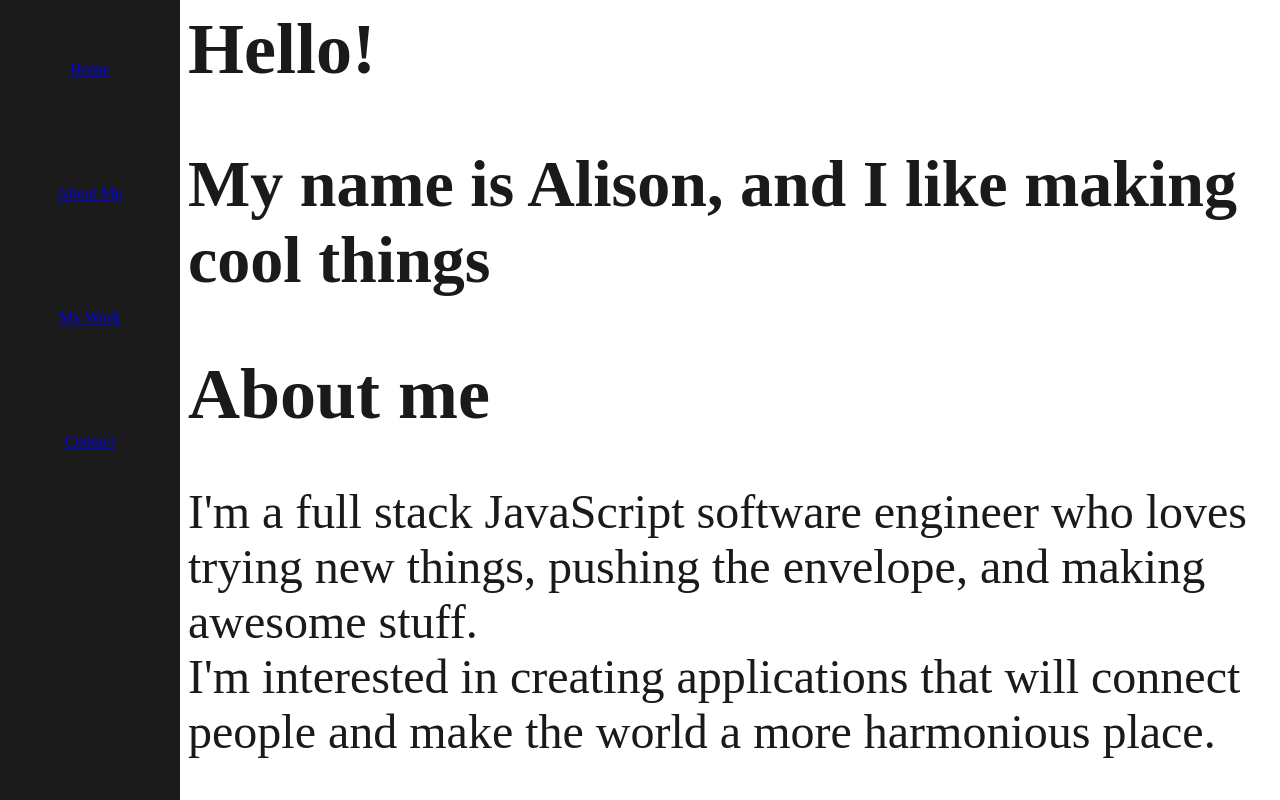
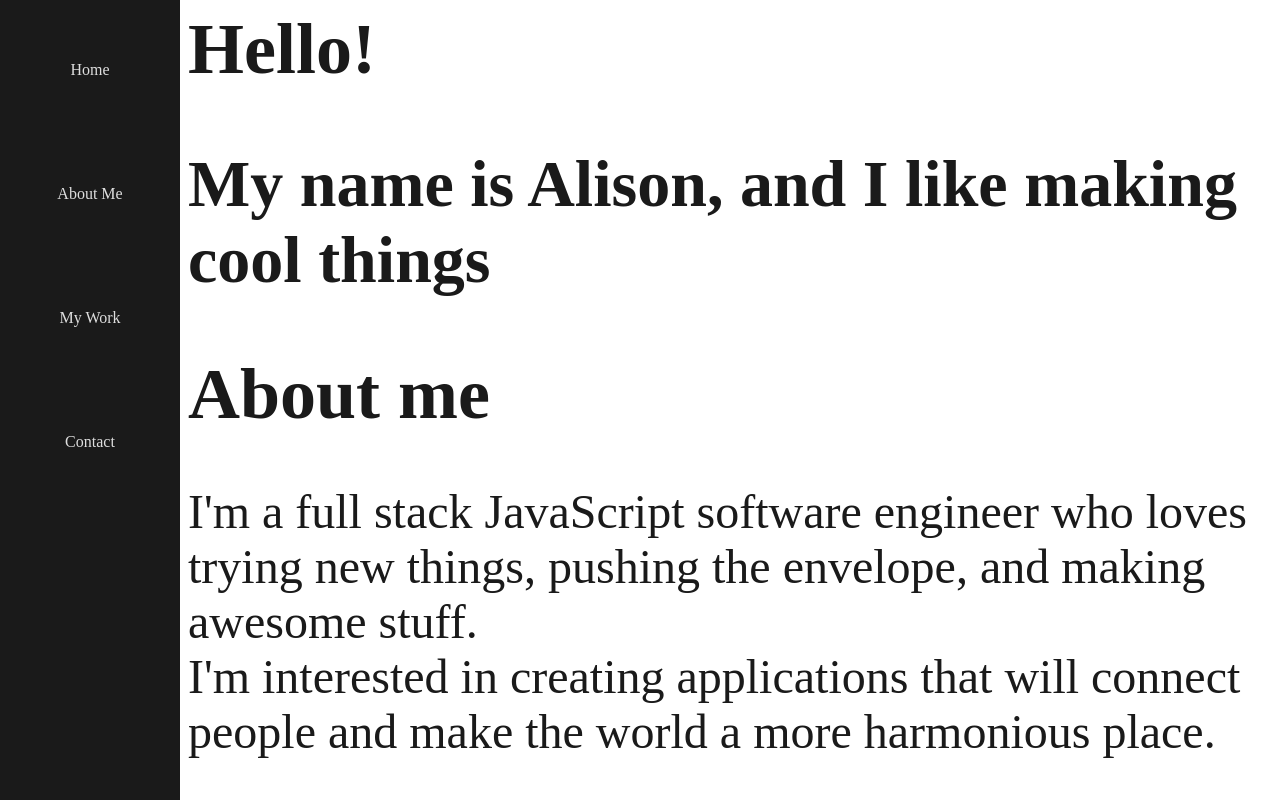
Before and after one commit to shimoal/personal_site, a React app: page / in a window 1280 px wide. Shown: the top 800 px of the page. Built offline with nearby package versions, Linux system fonts and the light colour scheme.

Commit message:
Modify SideBar text color

```diff
--- a/styles/SideBar.css
+++ b/styles/SideBar.css
@@ -8,7 +8,15 @@
 }
 
 .SideBar p {
-  color: #dedede;
   text-align: center;
   padding: 25%;
 }
+
+.SideBar a {
+	 color: #dedede;
+	text-decoration: none;
+}
+
+.SideBar a:hover {
+	color: #ababab;
+}
```
